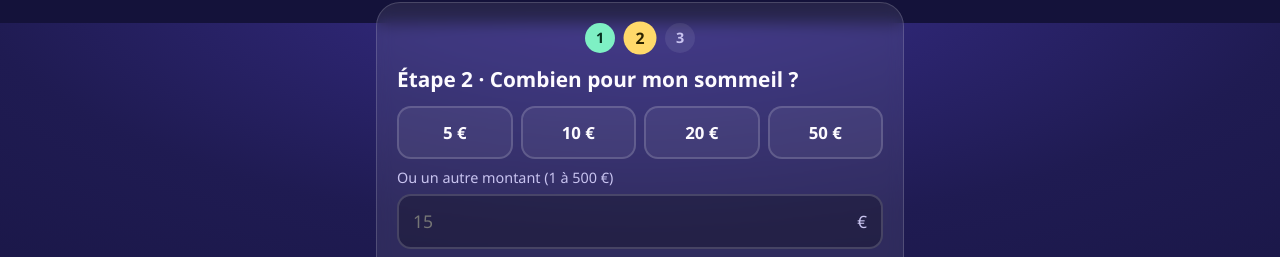
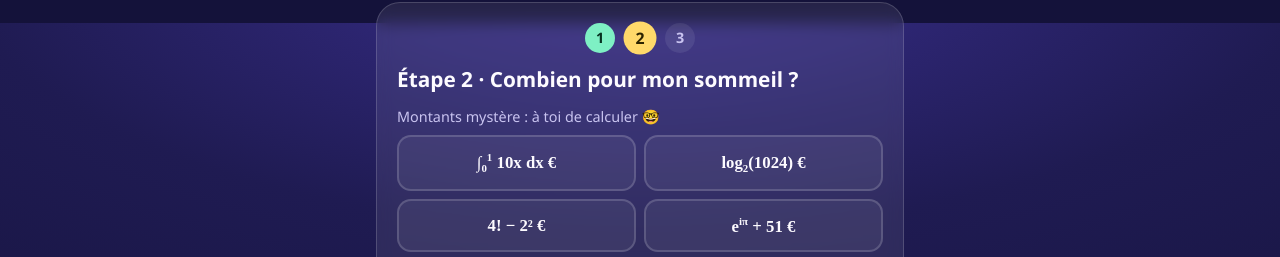
Before and after one commit to Biribin/biribin.github.io, a plain HTML site: page cagnotte/index.html in a window 1280 px wide. Both pictures are taken after typing "Sample" into the empty fields and a click on the button "C'est moi, on continue →". Shown: the part 777-1034 px from the top of the page. Drawn offline with Linux system fonts and the light colour scheme; no server answers.

Commit message:
Cagnotte : montants rapides en calculs mystère (#9)
Co-authored-by: Claude Opus 5.5 <noreply@anthropic.com>

```diff
--- a/cagnotte/index.html
+++ b/cagnotte/index.html
@@ -64,11 +64,12 @@
     <!-- Étape 2 : montant -->
     <form class="step" id="s2" hidden novalidate>
       <h2>Étape 2 · Combien pour mon sommeil&nbsp;?</h2>
-      <div class="chips" role="group" aria-label="Montants rapides">
-        <button type="button" class="chip" data-v="5">5 €</button>
-        <button type="button" class="chip" data-v="10">10 €</button>
-        <button type="button" class="chip" data-v="20">20 €</button>
-        <button type="button" class="chip" data-v="50">50 €</button>
+      <p class="chips__hint">Montants mystère : à toi de calculer 🤓</p>
+      <div class="chips" role="group" aria-label="Montants mystère">
+        <button type="button" class="chip" data-v="5">∫<sub>0</sub><sup>1</sup> 10x dx €</button>
+        <button type="button" class="chip" data-v="10">log<sub>2</sub>(1024) €</button>
+        <button type="button" class="chip" data-v="20">4! − 2² €</button>
+        <button type="button" class="chip" data-v="50">e<sup>iπ</sup> + 51 €</button>
       </div>
       <label for="montant">Ou un autre montant (1 à 500 €)</label>
       <div class="euro"><input id="montant" name="montant" type="number" inputmode="decimal" min="1" max="500" step="1" placeholder="15"><span>€</span></div>
--- a/cagnotte/style.css
+++ b/cagnotte/style.css
@@ -84,7 +84,10 @@ input[type=number]{-moz-appearance:textfield;appearance:textfield}
 .row .btn{flex:1}
 :focus-visible{outline:3px solid var(--moon);outline-offset:3px}
 
-.chips{display:grid;grid-template-columns:repeat(4,1fr);gap:8px;margin-bottom:8px}
+.chips{display:grid;grid-template-columns:repeat(2,1fr);gap:8px;margin-bottom:8px}
+.chips__hint{margin:0 0 8px;font-size:.9rem;color:var(--muted)}
+.chip{font-family:"Cambria Math","STIX Two Math","Times New Roman",serif!important;font-style:italic}
+.chip sub,.chip sup{font-size:.65em}
 .chip{font:inherit;font-weight:600;font-size:1.05rem;padding:12px 0;border-radius:14px;cursor:pointer;
   border:2px solid var(--line);background:rgba(255,255,255,.06);color:var(--ink);transition:.15s}
 .chip:hover{border-color:var(--lav)}
```
